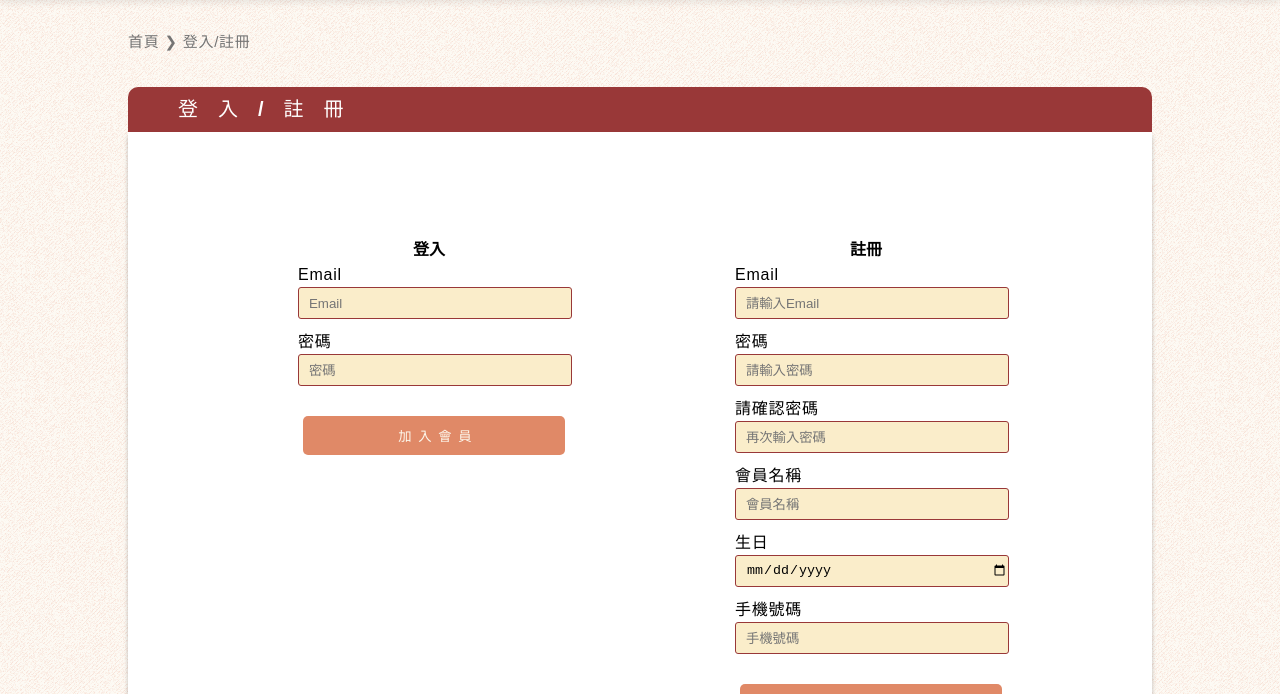
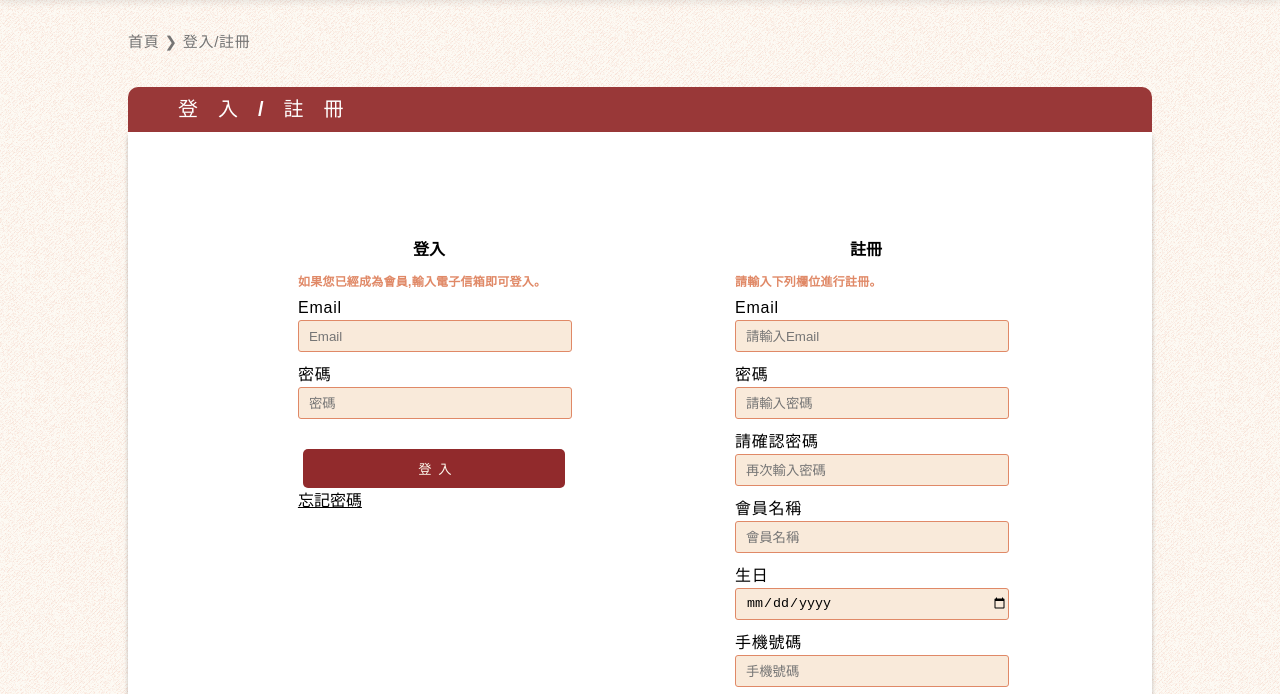
Before and after one commit to sherry0614/linpatisserie, a plain HTML site: page login_register.html in a window 1280 px wide. Shown: the part 103-797 px from the top of the page. Drawn offline with nearby package versions, Linux system fonts and the light colour scheme.

Commit message:
0.1.1(2022-07-08)

```diff
--- a/login_register.html
+++ b/login_register.html
@@ -87,6 +87,7 @@
         <div class="row">
           <div class="frame">
             <h4>登入</h4>
+            <p>如果您已經成為會員,輸入電子信箱即可登入。</p>
             <form class="form-horizontal" id="main" action="" method="post" novalidate="">
               <div class="form-group">
                 <label class="control-label" for="email">Email</label>
@@ -104,12 +105,14 @@
               </div>
               <div class="form-group">
                 <div class="col-sm-offset-2 col-sm-10"></div>
-                <button class="btn btn-default" type="submit">加入會員                    </button>
+                <button class="btn btn-default" type="submit">登入</button>
               </div>
+              <p>忘記密碼                        </p>
             </form>
           </div>
           <div class="frame">
             <h4>註冊</h4>
+            <p>請輸入下列欄位進行註冊。</p>
             <form class="form-horizontal" id="main" action="" method="post" novalidate="">
               <div class="form-group">
                 <label class="control-label" for="email">Email</label>
--- a/public/css/scss/stylelin.scss
+++ b/public/css/scss/stylelin.scss
@@ -10,7 +10,7 @@ $primaty-color-r3: #e08967;
 $primaty-color-r4: #ecc2a5;
 $primaty-color-r5: #fdf9ee;
 $primaty-color-r6: #faedca;
-
+$primaty-color-r7:#f9eada;
 * {
     margin: 0;
     padding: 0;
@@ -1077,7 +1077,7 @@ iframe{
 
     .position-r>.tab-link {
         position: absolute;
-        top: 39.5px;
+        top: 4px;
         left: 50%;
         transform: translateX(-50%);
     }
@@ -1246,28 +1246,34 @@ footer>.container .page-list>dl:nth-child(3) {
 }
 .new-page-wrap>.row>.frame>h4{
 text-align: center;
+}
+.new-page-wrap>.row>.frame>p{
+    font-size: 12px;
+    letter-spacing: 0.02em;
+    line-height: 15px;
+    padding:0 0 5px 0;
+    color: $primaty-color-r3;
+}
+form>p{
+    text-decoration: underline;
 
 }
 label{
     letter-spacing: 0.05em;
     margin: 10px 0;
-
 }
 input{
     width:100%;
     height: 30px;
     margin: 0 0 10px 0px;
     border-radius: 3px;
-    border: 1px solid $primaty-color-r2;
-    background-color: $primaty-color-r6;
+    border: 1px solid $primaty-color-r3;
+    background-color: $primaty-color-r7;
     padding-left: 10px;
-
-
 }
 button{
-
     color: $primaty-color-r5;
-    background-color: $primaty-color-r3;
+    background-color: $primaty-color-r1;
     border: 0px;
     width: 100%;
     padding: 10px 0 10px 8px;
```
Also changed, not shown: public/css/stylelin.css, 1 other file.
